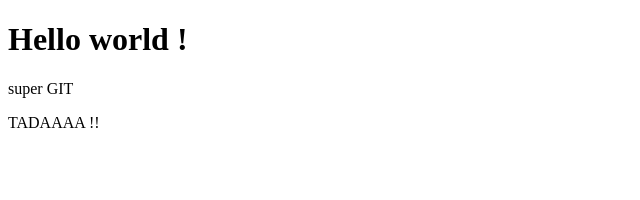
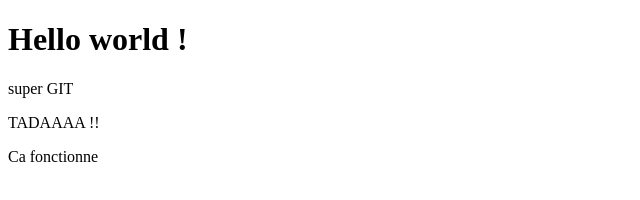
Before and after one commit to VirginieVergerChhoa/dcpro12git, a plain HTML site: page index.html in a window 1280 px wide. Shown: the whole page, without its empty margins (0-640 px from the left). Drawn offline with Linux system fonts and the light colour scheme.

Commit message:
Ajout d'un message

```diff
--- a/index.html
+++ b/index.html
@@ -12,5 +12,6 @@
 
  <p>super GIT</p>
  <p>TADAAAA !!</p>
+ <p>Ca fonctionne</p>
 </body>
 </html>
```
